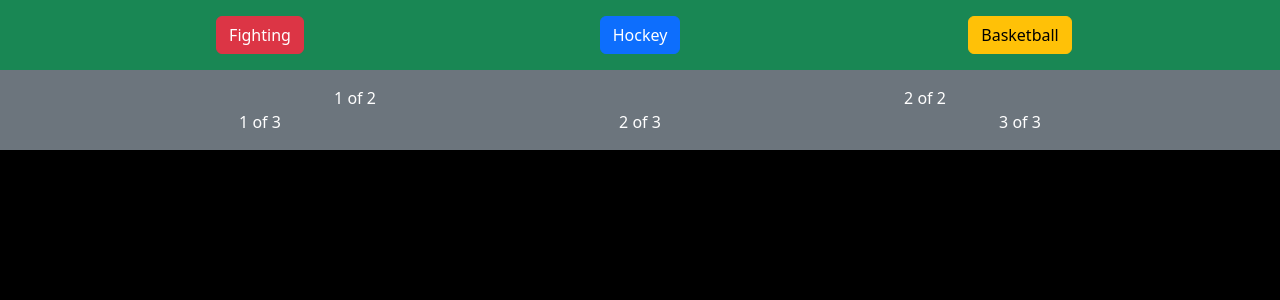
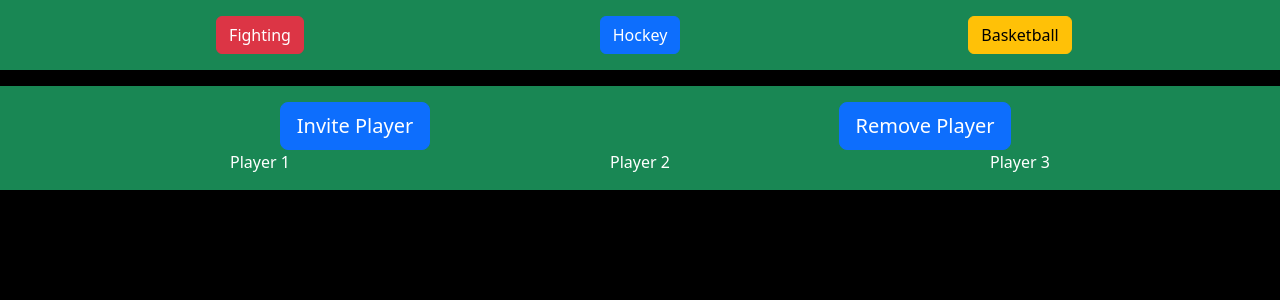
Before and after one commit to JamieBursey/FriendlyBets, a React (Create React App) app: page / in a window 1280 px wide. Shown: the top 300 px of the page. Built offline with nearby package versions, Linux system fonts and the light colour scheme.

Commit message:
bootstrap changes
learning how to set margins using bootstrap.

```diff
--- a/src/App.js
+++ b/src/App.js
@@ -8,7 +8,7 @@ function App() {
 
 
     <header className="App-header">
-      <div className="App text-bg-success p-3">
+      <div className="App text-bg-success p-3 mb-3">
         <div class="container text-center">
           <div class="row">
             <div class="col">
@@ -23,25 +23,25 @@ function App() {
           </div>
         </div>
       </div>
-      <div class="text-bg-secondary p-3">
+      <div class="App text-bg-success p-3">
         <div class="container text-center">
           <div class="row">
             <div class="col">
-              1 of 2
+              <button type="button" class="btn btn-primary btn-lg">Invite Player</button>
             </div>
             <div class="col">
-              2 of 2
+              <button type="button" class="btn btn-primary btn-lg">Remove Player</button>
             </div>
           </div>
           <div class="row">
             <div class="col">
-              1 of 3
+              Player 1
             </div>
             <div class="col">
-              2 of 3
+              Player 2
             </div>
             <div class="col">
-              3 of 3
+              Player 3
             </div>
           </div>
         </div>
```
